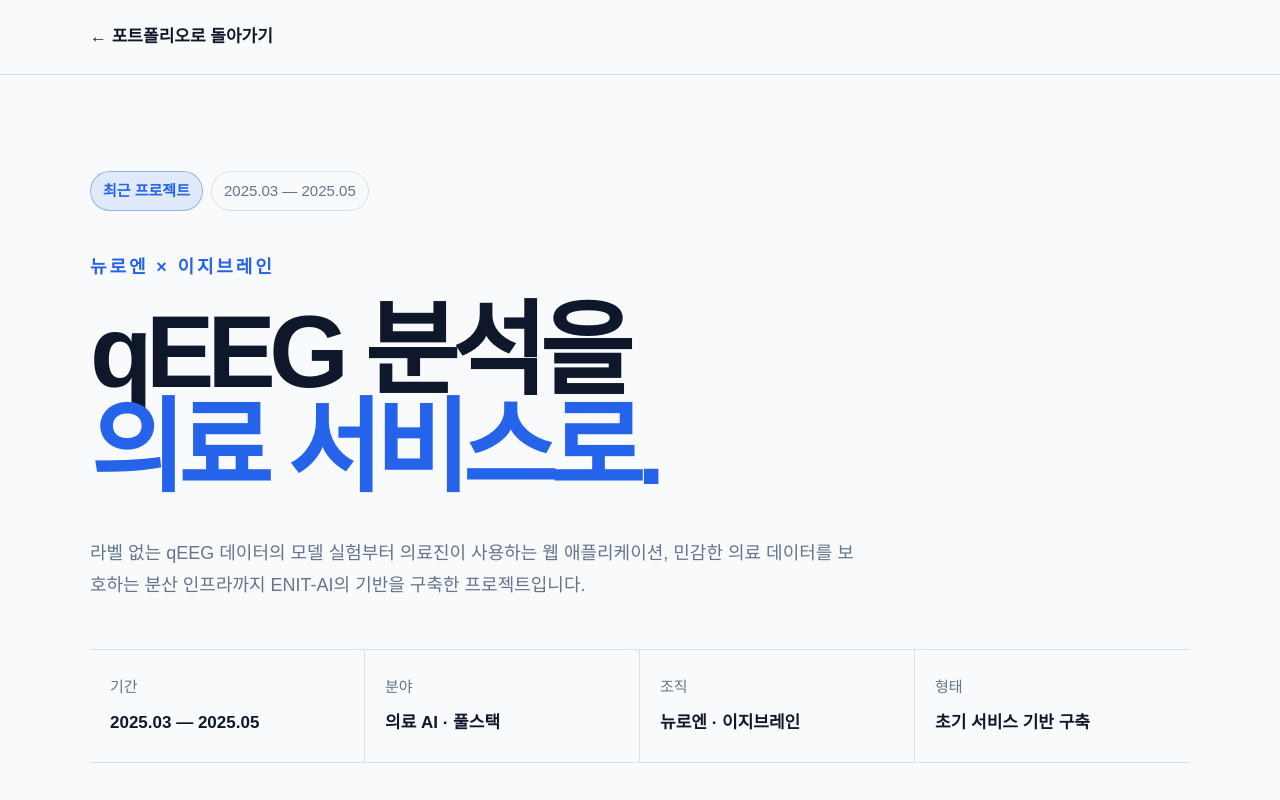
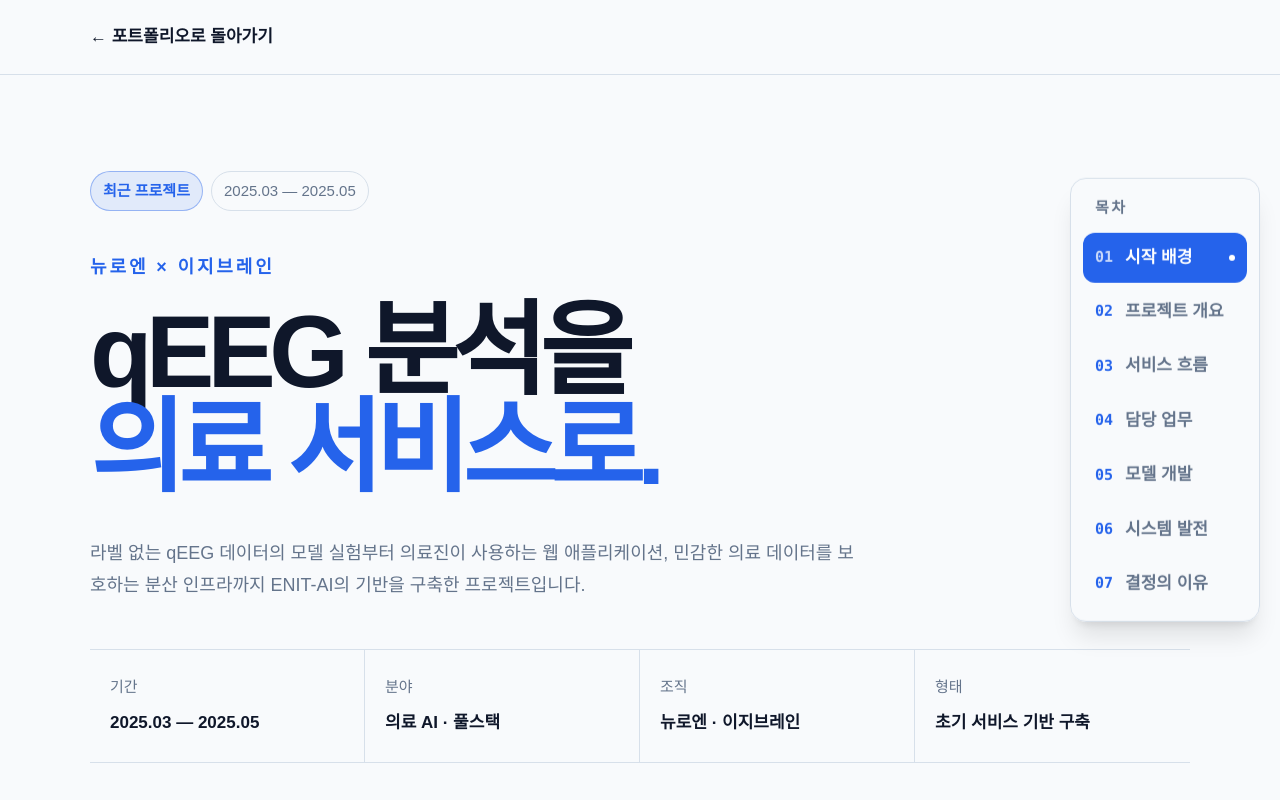
Before and after one commit to ejjang2030/ejjang2030, a Next.js app: page /projects/neuroen-enit-ai in a window 1280 px wide. Shown: the top 800 px of the page. Built offline with nearby package versions, Linux system fonts and the light colour scheme.

Commit message:
fix : 뉴로엔 프로젝트 목차 보기 추가

```diff
--- /dev/null
+++ b/app/projects/neuroen-enit-ai/components/project-toc.tsx
@@ -0,0 +1,85 @@
+"use client";
+
+import classNames from "classnames";
+import { useEffect, useState } from "react";
+
+const items = [
+  ["01", "시작 배경", "background"],
+  ["02", "프로젝트 개요", "overview"],
+  ["03", "서비스 흐름", "service-flow"],
+  ["04", "담당 업무", "responsibilities"],
+  ["05", "모델 개발", "model-evolution"],
+  ["06", "시스템 발전", "system-evolution"],
+  ["07", "결정의 이유", "decisions"],
+];
+
+export function ProjectTableOfContents() {
+  const [activeId, setActiveId] = useState(items[0][2]);
+
+  useEffect(() => {
+    const sections = items
+      .map(([, , id]) => document.getElementById(id))
+      .filter((section): section is HTMLElement => section !== null);
+
+    const observer = new IntersectionObserver(
+      (entries) => {
+        const visible = entries
+          .filter((entry) => entry.isIntersecting)
+          .sort((a, b) => b.intersectionRatio - a.intersectionRatio)[0];
+
+        if (visible) setActiveId(visible.target.id);
+      },
+      {
+        rootMargin: "-25% 0px -55% 0px",
+        threshold: [0, 0.1, 0.25, 0.5],
+      },
+    );
+
+    sections.forEach((section) => observer.observe(section));
+    return () => observer.disconnect();
+  }, []);
+
+  return (
+    <nav
+      className="fixed right-5 top-1/2 z-50 w-[190px] -translate-y-1/2 rounded-2xl border border-line bg-background/95 p-3 shadow-xl backdrop-blur-md max-lg:bottom-4 max-lg:left-4 max-lg:right-4 max-lg:top-auto max-lg:w-auto max-lg:translate-y-0"
+      aria-label="프로젝트 목차"
+    >
+      <div className="max-lg:flex max-lg:items-center max-lg:gap-4 max-lg:overflow-x-auto max-lg:[scrollbar-width:none] max-lg:[&::-webkit-scrollbar]:hidden">
+        <span className="block px-3 pb-3 pt-1 text-xs font-black tracking-[.16em] text-muted max-lg:shrink-0 max-lg:p-0">
+          목차
+        </span>
+        <div className="flex flex-col gap-1 max-lg:min-w-max max-lg:flex-row max-lg:gap-2">
+          {items.map(([number, label, id]) => {
+            const isActive = activeId === id;
+            return (
+              <a
+                href={`#${id}`}
+                key={id}
+                aria-current={isActive ? "location" : undefined}
+                className={classNames(
+                  "group relative flex items-center gap-3 rounded-xl px-3 py-2.5 text-sm font-bold transition-colors max-lg:rounded-full max-lg:border max-lg:px-4 max-lg:py-2",
+                  isActive
+                    ? "bg-accent text-button-text max-lg:border-accent"
+                    : "text-muted hover:bg-accent/10 hover:text-accent max-lg:border-line",
+                )}
+              >
+                <span
+                  className={classNames(
+                    "font-mono text-xs",
+                    isActive ? "text-button-text/75" : "text-accent",
+                  )}
+                >
+                  {number}
+                </span>
+                <span>{label}</span>
+                {isActive && (
+                  <span className="ml-auto size-1.5 rounded-full bg-button-text max-lg:hidden" aria-hidden="true" />
+                )}
+              </a>
+            );
+          })}
+        </div>
+      </div>
+    </nav>
+  );
+}
--- a/app/projects/neuroen-enit-ai/page.tsx
+++ b/app/projects/neuroen-enit-ai/page.tsx
@@ -5,6 +5,7 @@
 import { ModelEvolution } from "./components/model-evolution";
 import { SystemEvolution } from "./components/system-evolution";
 import { DecisionJournal } from "./components/decision-journal";
+import { ProjectTableOfContents } from "./components/project-toc";
 import { SectionLabel, contentWrap } from "./components/shared";
 
 export const metadata: Metadata = {
@@ -82,7 +83,7 @@
 
 function ProjectOverview() {
   return (
-    <section className="border-t border-line py-24 max-md:py-16">
+    <section id="overview" className="scroll-mt-20 border-t border-line py-24 max-md:py-16">
       <div className={contentWrap}>
         <SectionLabel>프로젝트 개요 / 01</SectionLabel>
         <div className="mt-6 grid grid-cols-1 gap-10">
@@ -111,7 +112,7 @@
 
 function Responsibilities() {
   return (
-    <section className="py-24 max-md:py-16">
+    <section id="responsibilities" className="scroll-mt-20 py-24 max-md:py-16">
       <div className={contentWrap}>
         <SectionLabel>담당 업무 / 03</SectionLabel>
         <div className="mt-10 grid grid-cols-2 gap-px overflow-hidden rounded-xl border border-line bg-line max-md:grid-cols-1">
@@ -141,13 +142,14 @@
         </div>
       </header>
       <ProjectHero />
-      <section className="py-24 max-md:py-16">
+      <ProjectTableOfContents />
+      <section id="background" className="scroll-mt-20 py-24 max-md:py-16">
         <div className={contentWrap}>
           <ProjectBackground />
         </div>
       </section>
       <ProjectOverview />
-      <section className="border-y border-line py-24 max-md:py-16">
+      <section id="service-flow" className="scroll-mt-20 border-y border-line py-24 max-md:py-16">
         <div className={contentWrap}>
           <SectionLabel>서비스 흐름 / 02</SectionLabel>
           <h2 className="mt-5 mb-10 text-[clamp(32px,5vw,58px)] font-black tracking-[-.045em]">
@@ -158,17 +160,17 @@
         </div>
       </section>
       <Responsibilities />
-      <section className="border-y border-line py-24 max-md:py-16">
+      <section id="model-evolution" className="scroll-mt-20 border-y border-line py-24 max-md:py-16">
         <div className={contentWrap}>
           <ModelEvolution />
         </div>
       </section>
-      <section className="border-b border-line py-24 max-md:py-16">
+      <section id="system-evolution" className="scroll-mt-20 border-b border-line py-24 max-md:py-16">
         <div className={contentWrap}>
           <SystemEvolution />
         </div>
       </section>
-      <section className="py-24 max-md:py-16">
+      <section id="decisions" className="scroll-mt-20 py-24 max-md:py-16">
         <div className={contentWrap}>
           <DecisionJournal />
         </div>
```
